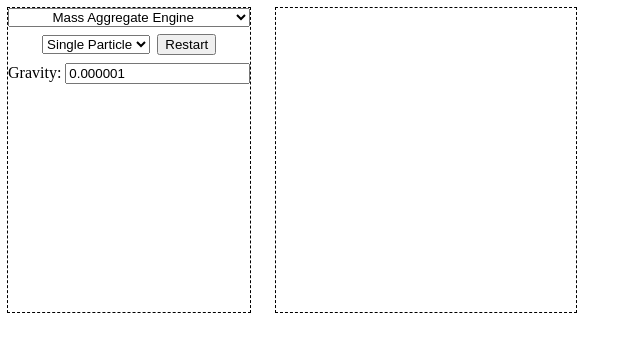
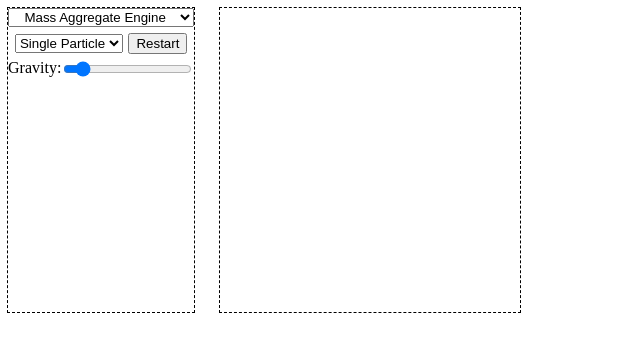
Before and after one commit to sistemd/physics-pancake, a Vue app: page / in a window 1280 px wide. Shown: the top 352 px of the page, without its empty margins (0-640 px from the left). Built offline with nearby package versions, Linux system fonts and the light colour scheme.

Commit message:
Fixed slight layout error

```diff
--- a/src/App.vue
+++ b/src/App.vue
@@ -3,7 +3,6 @@
 </template>
 
 <script>
-// TODO The factory function takes some options for the engine and creates some on its own
 // TODO Have gravity be a slider
 // TODO Rename Simulation -> SimulationView or something
 import Simulation from './components/Simulation';
--- a/src/components/SimulationOptions.vue
+++ b/src/components/SimulationOptions.vue
@@ -26,18 +26,25 @@
       <button id="restart-simulation" @click="restartSimulation()">Restart</button>
       </div>
 
-      <div>
+      <div class="gravity">
+          <div>
         <label
           class="gravity"
           for="mass-aggregate-gravity"
         >
           Gravity:
         </label>
+            </div>
+            <div class="gravity-slider">
         <input
+          type="range"
           id="mass-aggregate-gravity"
           v-model="simulationSelection.massAggregateSimulation.engine.gravity"
-          class="gravity"
+          min="0"
+          max="1e-5"
+          step="1e-9"
         >
+        </div>
       </div>
     </div>
   </div>
@@ -113,6 +120,14 @@ button#restart-simulation {
     margin-left: 3%;
 }
 
+div.gravity {
+    display: flex
+}
+
+div.gravity-slider {
+    margin-top: 0%;
+}
+
 #options-root > div > div {
     margin-top: 3%;
 }
```
